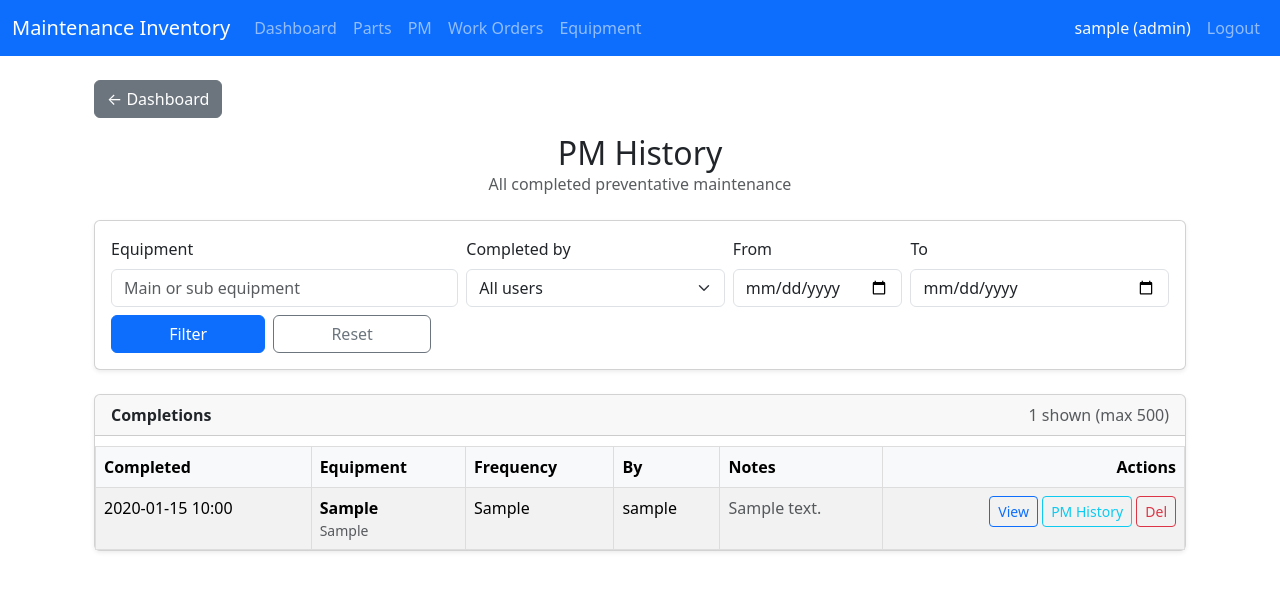
After one commit to morcomc-source/Maintenance-Software, a Flask app: page /pm/history in a window 1280 px wide. The commit adds this page. Shown: the top 591 px of the page. Run offline with Flask 3, Linux system fonts and the light colour scheme; a user stored in the database is signed in; tables that the repository leaves empty hold one stand-in row (values such as "Sample post"); some libraries are stand-ins or nearby versions.

```diff
--- a/app/routes/pm.py
+++ b/app/routes/pm.py
@@ -388,6 +388,71 @@ def complete_pm(id):
     return jsonify({'success': True})
 
 
+
+# ====================== ALL PM HISTORY ======================
+@bp.route("/history")
+@login_required
+def history_all():
+    """Global list of all PM completions (filterable)."""
+    from datetime import datetime, timedelta
+    from sqlalchemy.orm import joinedload
+
+    q = (request.args.get("q") or "").strip()
+    user = (request.args.get("user") or "").strip()
+    date_from = (request.args.get("from") or "").strip()
+    date_to = (request.args.get("to") or "").strip()
+
+    query = PMCompletion.query.options(
+        joinedload(PMCompletion.pm),
+        joinedload(PMCompletion.completed_by),
+    )
+
+    # Technicians: only their completions (or PMs assigned to them)
+    if current_user.role == "technician":
+        query = query.filter(PMCompletion.completed_by_id == current_user.id)
+
+    if user:
+        query = query.join(User, PMCompletion.completed_by_id == User.id).filter(
+            User.username.ilike(f"%{user}%")
+        )
+
+    if q:
+        query = query.join(PM, PMCompletion.pm_id == PM.id).filter(
+            (PM.main_equipment.ilike(f"%{q}%")) |
+            (PM.sub_equipment.ilike(f"%{q}%"))
+        )
+
+    if date_from:
+        try:
+            dt_from = datetime.strptime(date_from, "%Y-%m-%d")
+            query = query.filter(PMCompletion.completed_date >= dt_from)
+        except ValueError:
+            pass
+
+    if date_to:
+        try:
+            dt_to = datetime.strptime(date_to, "%Y-%m-%d") + timedelta(days=1)
+            query = query.filter(PMCompletion.completed_date < dt_to)
+        except ValueError:
+            pass
+
+    completions = query.order_by(PMCompletion.completed_date.desc()).limit(500).all()
+
+    usernames = [
+        u[0] for u in db.session.query(User.username)
+        .join(PMCompletion, PMCompletion.completed_by_id == User.id)
+        .distinct().order_by(User.username).all()
+        if u[0]
+    ]
+
+    return render_template(
+        "pm_history_all.html",
+        completions=completions,
+        usernames=usernames,
+        filters={"q": q, "user": user, "from": date_from, "to": date_to},
+    )
+
+
 # ====================== PM HISTORY ======================
 @bp.route('/history/<int:pm_id>')
 @login_required
--- a/app/templates/dashboard/admin.html
+++ b/app/templates/dashboard/admin.html
@@ -17,6 +17,9 @@
                     </a>
                     <a href="{{ url_for('pm.index') }}?new=1" class="btn btn-success btn-lg w-100 mt-2">
                         + Create New PM
+                    </a>
+                    <a href="{{ url_for('pm.history_all') }}" class="btn btn-outline-secondary btn-lg w-100 mt-2">
+                        PM History
                     </a>
                 </div>
             </div>
--- /dev/null
+++ b/app/templates/pm_history_all.html
@@ -0,0 +1,114 @@
+{% extends "base.html" %}
+{% block title %}PM History{% endblock %}
+
+{% block content %}
+<div class="container mt-4">
+    <div class="mb-4">
+        <a href="{{ url_for('dashboard.index') }}" class="btn btn-secondary mb-3">← Dashboard</a>
+        <h2 class="mb-0 text-center">PM History</h2>
+        <p class="text-center text-muted mb-0">All completed preventative maintenance</p>
+    </div>
+
+    <div class="card shadow-sm mb-4">
+        <div class="card-body">
+            <form method="GET" class="row g-2 align-items-end">
+                <div class="col-md-4">
+                    <label class="form-label">Equipment</label>
+                    <input type="text" name="q" class="form-control" value="{{ filters.q }}"
+                           placeholder="Main or sub equipment">
+                </div>
+                <div class="col-md-3">
+                    <label class="form-label">Completed by</label>
+                    <select name="user" class="form-select">
+                        <option value="">All users</option>
+                        {% for u in usernames %}
+                        <option value="{{ u }}" {% if filters.user == u %}selected{% endif %}>{{ u }}</option>
+                        {% endfor %}
+                    </select>
+                </div>
+                <div class="col-md-2">
+                    <label class="form-label">From</label>
+                    <input type="date" name="from" class="form-control" value="{{ filters.from }}">
+                </div>
+                <div class="col-md-3">
+                    <label class="form-label">To</label>
+                    <input type="date" name="to" class="form-control" value="{{ filters.to }}">
+                </div>
+                <div class="col-12">
+                    <div class="d-flex gap-2" style="max-width: 320px;">
+                        <button type="submit" class="btn btn-primary flex-fill">Filter</button>
+                        <a href="{{ url_for('pm.history_all') }}" class="btn btn-outline-secondary flex-fill">Reset</a>
+                    </div>
+                </div>
+            </form>
+        </div>
+    </div>
+
+    <div class="card shadow-sm">
+        <div class="card-header d-flex justify-content-between">
+            <strong>Completions</strong>
+            <span class="text-muted">{{ completions|length }} shown (max 500)</span>
+        </div>
+        <div class="table-responsive">
+            <table class="table table-hover table-striped mb-0">
+                <thead class="table-light">
+                    <tr>
+                        <th>Completed</th>
+                        <th>Equipment</th>
+                        <th>Frequency</th>
+                        <th>By</th>
+                        <th>Notes</th>
+                        <th class="text-end">Actions</th>
+                    </tr>
+                </thead>
+                <tbody>
+                {% for c in completions %}
+                    <tr>
+                        <td>
+                            {% if c.completed_date %}
+                                {{ c.completed_date.strftime('%Y-%m-%d %H:%M') }}
+                            {% else %}—{% endif %}
+                        </td>
+                        <td>
+                            {% if c.pm %}
+                                <strong>{{ c.pm.main_equipment or '—' }}</strong>
+                                {% if c.pm.sub_equipment %}
+                                <small class="d-block text-muted">{{ c.pm.sub_equipment }}</small>
+                                {% endif %}
+                            {% else %}
+                                <span class="text-muted">PM #{{ c.pm_id }}</span>
+                            {% endif %}
+                        </td>
+                        <td>{{ c.pm.frequency if c.pm else '—' }}</td>
+                        <td>{{ c.completed_by.username if c.completed_by else '—' }}</td>
+                        <td class="text-muted">
+                            {% if c.notes %}
+                                {{ c.notes[:60] }}{% if c.notes|length > 60 %}…{% endif %}
+                            {% else %}—{% endif %}
+                        </td>
+                        <td class="text-end">
+                            <a class="btn btn-sm btn-outline-primary"
+                               href="{{ url_for('pm.history_detail', completion_id=c.id) }}">View</a>
+                            {% if c.pm %}
+                            <a class="btn btn-sm btn-outline-info"
+                               href="{{ url_for('pm.history', pm_id=c.pm_id) }}">PM History</a>
+                            {% endif %}
+                            {% if current_user.role == 'admin' %}
+                            <form method="POST" action="{{ url_for('pm.delete_history', completion_id=c.id) }}"
+                                  class="d-inline" onsubmit="return confirm('Delete this history record?');">
+                                <button type="submit" class="btn btn-sm btn-outline-danger">Del</button>
+                            </form>
+                            {% endif %}
+                        </td>
+                    </tr>
+                {% else %}
+                    <tr>
+                        <td colspan="6" class="text-center text-muted py-4">No completion history found</td>
+                    </tr>
+                {% endfor %}
+                </tbody>
+            </table>
+        </div>
+    </div>
+</div>
+{% endblock %}
```
Also changed, not shown: app/templates/pm.html (+3 -6 lines).
